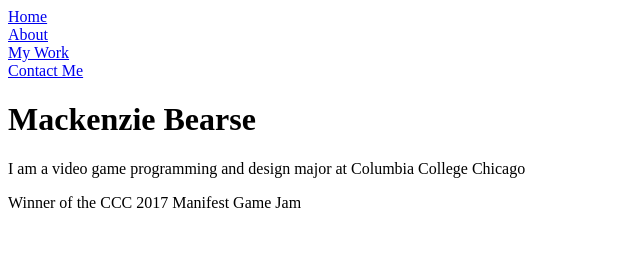
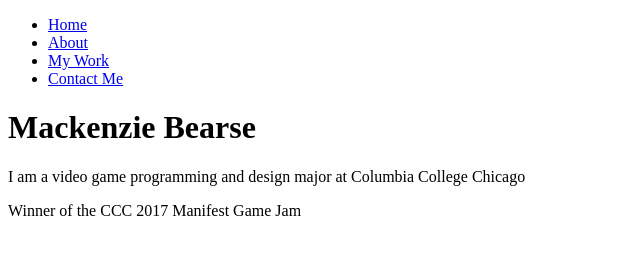
Before and after one commit to migeeto/Old-Website-Code, a plain HTML site: page index.html in a window 1280 px wide. Shown: the whole page, without its empty margins (0-640 px from the left). Drawn offline with Linux system fonts and the light colour scheme.

Commit message:
Removed CSS

```diff
--- a/index.html
+++ b/index.html
@@ -2,7 +2,6 @@
 <html>
   <head>
     <title>Mackenzie Bearse</title>
-    <link href="css/main.css" type='text/css' rel='stylesheet'/>
   </head>
   <body>
     <ul>
```
